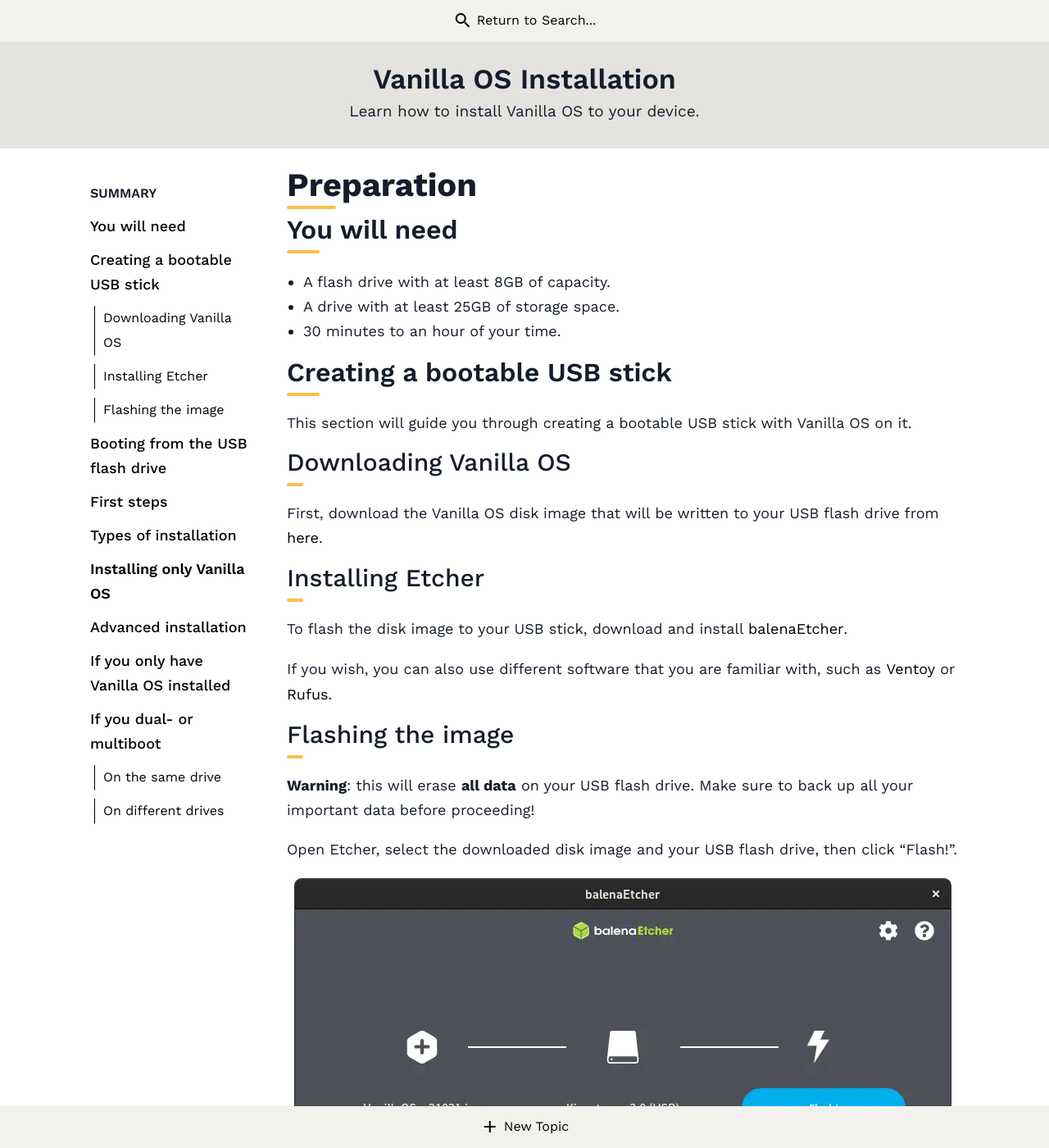
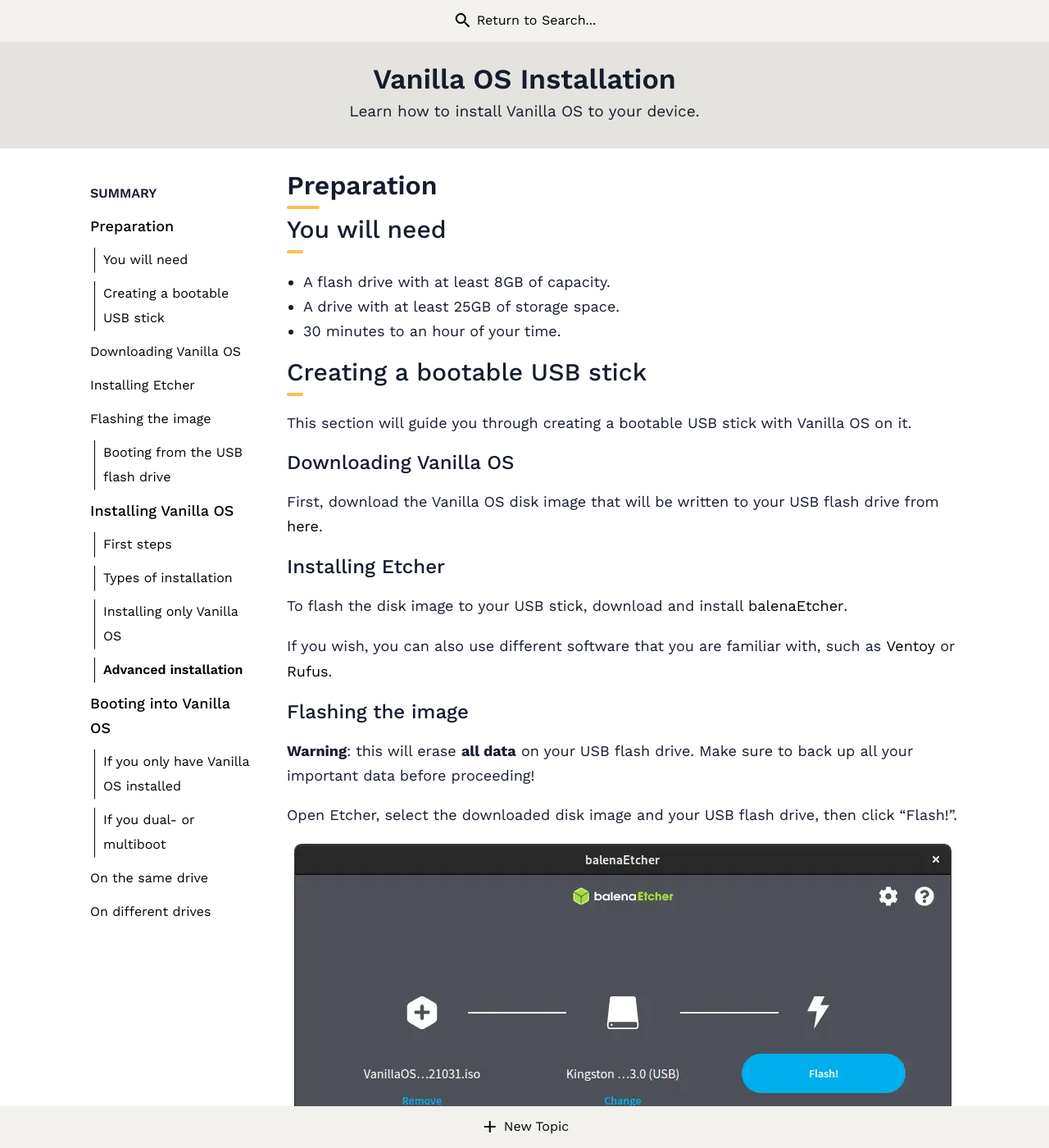
Before and after one commit to Vanilla-OS/handbook, a Jekyll site: the page built from _posts/2022-11-05-installation.md, in a window 1280 px wide and 1400 px high. Shown: the whole window at 82% size. Built offline with Jekyll 4.4.1, drawn with Linux system fonts in a browser that asks for light colours; nearby versions of some CDN libraries; a style sheet for code colours, icons or effects is not loaded.

Commit message:
Drop title levels by 1

```diff
--- a/_posts/2022-11-05-installation.md
+++ b/_posts/2022-11-05-installation.md
@@ -8,24 +8,24 @@
     - kbdharun
 ---
 
-# Preparation
-## You will need
+## Preparation
+### You will need
 - A flash drive with at least 8GB of capacity.
 - A drive with at least 25GB of storage space.
 - 30 minutes to an hour of your time.
 
-## Creating a bootable USB stick
+### Creating a bootable USB stick
 This section will guide you through creating a bootable USB stick with Vanilla OS on it.
 
-### Downloading Vanilla OS
+#### Downloading Vanilla OS
 First, download the Vanilla OS disk image that will be written to your USB flash drive from [here](https://vanillaos.org/).
 
-### Installing Etcher
+#### Installing Etcher
 To flash the disk image to your USB stick, download and install [balenaEtcher](https://www.balena.io/etcher/).
 
 If you wish, you can also use different software that you are familiar with, such as [Ventoy](https://www.ventoy.net/) or [Rufus](https://rufus.ie/).
 
-### Flashing the image
+#### Flashing the image
 **Warning**: this will erase **all data** on your USB flash drive. Make sure to back up all your important data before proceeding!
 
 Open Etcher, select the downloaded disk image and your USB flash drive, then click "Flash!".
@@ -34,7 +34,7 @@
 
 When the process is done, you will have a bootable USB stick with Vanilla OS on it.
 
-## Booting from the USB flash drive
+### Booting from the USB flash drive
 Insert the USB flash drive into the computer to which you want to install Vanilla OS and power up or restart the device.
 
 If your device does not automatically boot into the Vanilla OS installation media, reboot, and while it is starting up, hold down the key to `select boot device` or for `boot menu` indicated by a prompt on the boot screen. The most common keys are F2, F10, F11, F12, Delete and Escape. If the prompt isn't present, try searching online for your specific model. Select Vanilla OS or the name of your USB flash drive from the boot menu.
@@ -45,18 +45,18 @@
 
 You can try Vanilla OS without making any changes to your device. If you are satisfied, you can re-open the installer (the first icon in the dash) and proceed with the installation.
 
-# Installing Vanilla OS
-## First steps
+## Installing Vanilla OS
+### First steps
 Click "Install Vanilla OS" and set your preferred language, keyboard layout and timezone.
 
-## Types of installation
+### Types of installation
 Depending on whether you want to dual- or multiboot Vanilla OS alongside other operating systems, you will need to follow different steps when selecting your disk.
 
 This guide will help you with the following types of installation:
 - [Installing only Vanilla OS](/2022/11/05/installation.html#title8)
 - [Advanced installation](/2022/11/05/installation.html#title9)
 
-## Installing only Vanilla OS
+### Installing only Vanilla OS
 This section will guide you through installing Vanilla OS to an entire disk, **erasing all previous data on it**. Make sure to back up all your important data before proceeding!
 
 Select the disk you want to install Vanilla OS to, click "Configure", select "Use Entire Disk", click "Apply" and review your changes.
@@ -67,7 +67,7 @@
 
 ![Confirming the installation](/assets/uploads/installer-confirm-installation.webp)
 
-## Advanced installation
+### Advanced installation
 This section will help you with manual partitioning in case this guide doesn't cover your particular needs for installation.
 
 Select the disk to which you want to install Vanilla OS and click "Configure". Select "Manual Partitioning" and click on the arrow next to it. Click on "Open GParted" to manually partition your disk.
@@ -82,15 +82,15 @@
 
 ![Confirming the installation](/assets/uploads/installer-confirm-installation.webp)
 
-# Booting into Vanilla OS
-## If you only have Vanilla OS installed
+## Booting into Vanilla OS
+### If you only have Vanilla OS installed
 After the installer finishes, all you need to do is reboot and remove the USB stick. Vanilla OS will be waiting for you.
 
-## If you dual- or multiboot
-### On the same drive
+### If you dual- or multiboot
+#### On the same drive
 After the installer finishes, all you need to do is reboot and you will see a boot menu with your installed operating systems. Select Vanilla OS, wait for it to boot and remove the USB stick.
 
-### On different drives
+#### On different drives
 After the installer finishes, you need to reboot and select Vanilla OS from your device's boot menu that you can access by holding down a specific key while the device is starting up indicated by a prompt on the boot screen. If the prompt isn't present, try searching online for your specific model. Once you're in Vanilla OS, remove the USB stick.
 
 You can configure the default boot order in your device's firmware settings.
```
